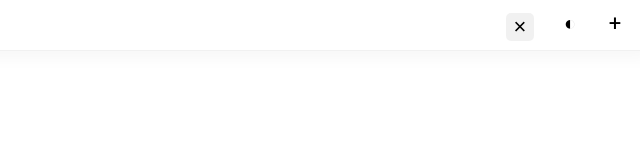
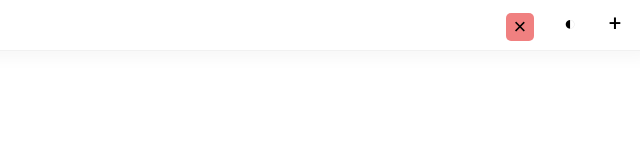
Before and after one commit to polytaskdev/Polytask, a plain HTML site: page index.html in a window 1280 px wide. In both pictures the pointer is over the button 1160 px from the left and 27 px from the top of the page. Shown: the full height of the page, 640-1280 px from the left. Drawn offline with Linux system fonts and the light colour scheme.

Commit message:
changed the background color for clear-windows-btn

```diff
--- a/style.css
+++ b/style.css
@@ -122,7 +122,7 @@ p{
 }
 
 #clear-windows-btn:hover{
-    background-color: var(--header-secondary)
+    background-color: lightcoral;
 }
 
 
```
